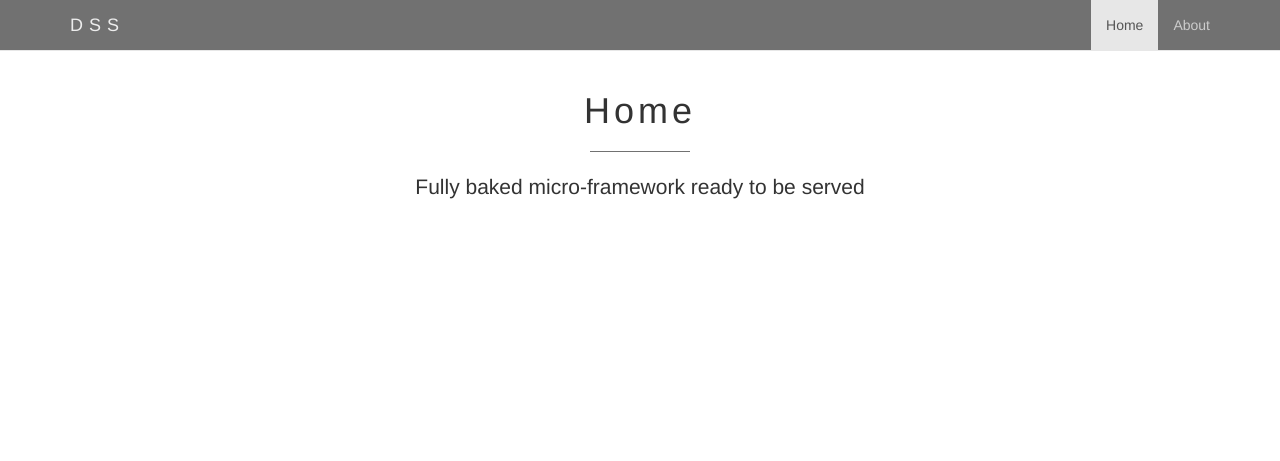
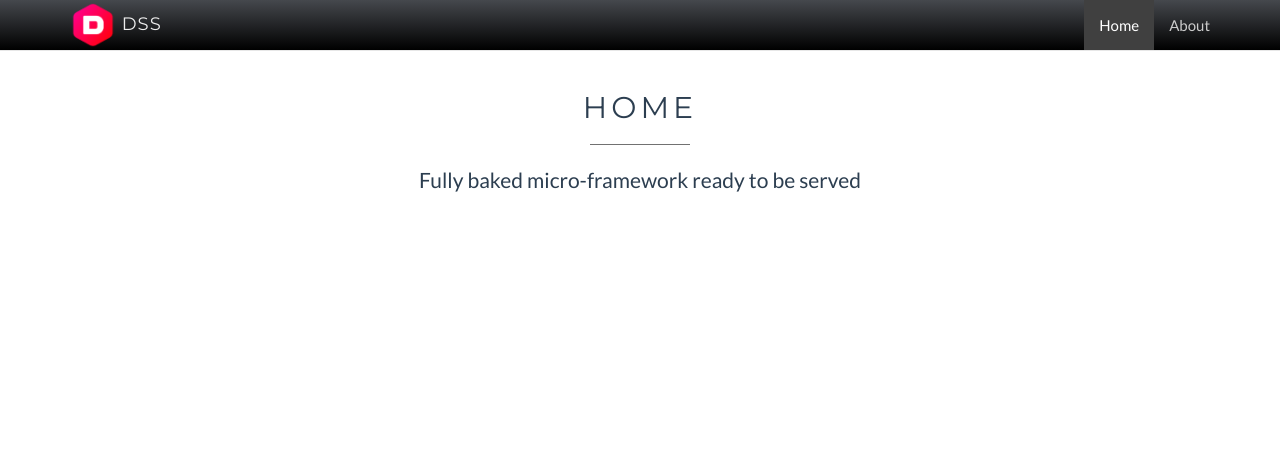
Before and after one commit to stupidlysimple/php, a PHP site: page /home.php in a window 1280 px wide. Shown: the top 461 px of the page. Run offline with PHP 8.4, Linux system fonts and the light colour scheme; some libraries are stand-ins or nearby versions.

Commit message:
Release candidate: version 0.2.0
Changes:
* Interface change
* Moved resources file to /resources
* Added Lato and Monserrat font

```diff
--- a/app/Controller/Hello.php
+++ b/app/Controller/Hello.php
@@ -3,7 +3,7 @@ namespace Controller;
 
 class Hello {
     public function greetWorld(){
-        echo 'Hello world';
+        echo ('Hello world');
     }
 
     public function greetWithName($name){
--- a/css/styling.css
+++ /dev/null
@@ -1,54 +0,0 @@
-.navbar-default {
-    background-color: #717171;
-}
-
-.navbar-top {
-    display: inline;
-}
-
-.navbar-brand {
-		margin: 0;
-}
-
-.navbar-brand > a {
-    text-decoration: none;
-    color: #ededed;
-    letter-spacing: 6px;
-    font-weight: 200;
-}
-
-.navbar-brand > a:hover {
-    color: #fff;
-}
-
-.navbar-default .navbar-nav > li > a {
-    color: #CCC;
-		font-weight: 200;
-}
-
-.navbar-default .navbar-nav > li > a:hover {
-    text-decoration: underline;
-    color: #fff;
-}
-
-h1 {
-    font-weight: 100;
-    letter-spacing: 4px;
-}
-
-hr.separator {
-    max-width: 100px;
-    border-top: 1px solid #717171;
-}
-
-#footer {
-    background: #f5f5f5;
-    width: 100%;
-    padding: 5px;
-    position: absolute;
-    bottom: 0;
-    left: 0;
-    border-top: 1px solid #8e8e8e;
-    text-align: center;
-    font-weight: 200;
-}
--- a/home.php
+++ b/home.php
@@ -9,19 +9,24 @@
 		</title>
 		<meta name="viewport" content="width=device-width, initial-scale=1, maximum-scale=1">
 		<meta name="description" content="A basic template for Bootstrap 3.0">
-		<link href="css/bootstrap.min.css" rel="stylesheet" type="text/css">
+		<link href="https://fonts.googleapis.com/css?family=Lato:400,700,400italic,700italic" rel="stylesheet" type="text/css">
+		<link href="https://fonts.googleapis.com/css?family=Montserrat:400,700" rel="stylesheet" type="text/css">
+		<link href="resources/css/bootstrap.min.css" rel="stylesheet" type="text/css">
 		<!--
 		You can also serve Bootstrap CSS from CDN
 		<link href="https://maxcdn.bootstrapcdn.com/bootstrap/3.3.6/css/bootstrap.min.css" rel="stylesheet" type="text/css">
 		-->
-		<link href="css/styling.css" rel="stylesheet" type="text/css">
+		<link href="resources/css/styling.css" rel="stylesheet" type="text/css">
 	</head>
 	<body>
 		<div class="navbar navbar-default navbar-static-top">
 			<div class="container">
 				<div class="navbar-header">
 					<h1 class="navbar-brand">
-						<a href="#">DSS</a>
+						<a href="#">
+							<img class="logo" src="resources/img/logo.png">
+							<span>DSS</span>
+						</a>
 					</h1>
 				</div>
 				<div class="navbar-top" style="height: 1px;">
@@ -52,8 +57,8 @@
 				Powered by Damn Stupid Simple
 			</div>
 		</div>
-		<script type="javascript" src="js/bootstrap.min.js"></script>
-		<script type="javascript" src="js/jquery.min.js"></script>
+		<script type="javascript" src="resources/js/bootstrap.min.js"></script>
+		<script type="javascript" src="resources/js/jquery.min.js"></script>
 
 		<!--
 		You can also serve Bootstrap and jQuery from CDN
--- /dev/null
+++ b/resources/css/styling.css
@@ -0,0 +1,94 @@
+body {
+    font-family: "Lato","Helvetica Neue",Helvetica,Arial,sans-serif;
+    font-size: 15px;
+    line-height: 1.42857143;
+    color: #2c3e50;
+    background-color: #ffffff;
+}
+
+h1, h2, h3, h4, h5, h6 {
+    display: block;
+    text-transform: uppercase;
+    font-family: Montserrat,"Helvetica Neue",Helvetica,Arial,sans-serif;
+    font-size: 2em;
+    font-weight: 700;
+}
+
+.navbar-default {
+    background: #45484d;
+    background: -moz-linear-gradient(top, #45484d 0%, #000000 100%);
+    background: -webkit-linear-gradient(top, #45484d 0%,#000000 100%);
+    background: linear-gradient(to bottom, #45484d 0%,#000000 100%);
+    filter: progid:DXImageTransform.Microsoft.gradient( startColorstr='#45484d', endColorstr='#000000',GradientType=0 );
+}
+
+.navbar-default .navbar-nav>.active>a, .navbar-default .navbar-nav>.active>a:hover, .navbar-default .navbar-nav>.active>a:focus {
+    color: #fff;
+    background-color: #404040;
+    border: #000;
+}
+
+.navbar-default .navbar-nav>li>a:hover, .navbar-default .navbar-nav>li>a:focus {
+    color: #c5c5c5;
+    background-color: transparent;
+}
+
+.navbar-header {
+    max-height: 42px;
+}
+
+.navbar-top {
+    display: inline;
+}
+
+.logo {
+    max-width: 46px;
+}
+
+.navbar-brand {
+    padding: 2px 15px;
+    margin: 0;
+}
+
+.navbar-brand > a {
+    text-decoration: none;
+    color: #ededed;
+    letter-spacing: 1px;
+    font-weight: 200;
+}
+
+.navbar-brand > a:hover {
+    color: #fff;
+}
+
+.navbar-default .navbar-nav > li > a {
+    color: #CCC;
+		font-weight: 200;
+}
+
+.navbar-default .navbar-nav > li > a:hover {
+    text-decoration: underline;
+    color: #fff;
+}
+
+h1 {
+    font-weight: 100;
+    letter-spacing: 4px;
+}
+
+hr.separator {
+    max-width: 100px;
+    border-top: 1px solid #717171;
+}
+
+#footer {
+    background: #f5f5f5;
+    width: 100%;
+    padding: 5px;
+    position: absolute;
+    bottom: 0;
+    left: 0;
+    border-top: 1px solid #8e8e8e;
+    text-align: center;
+    font-weight: 200;
+}
```
Also changed, not shown: resources/css/bootstrap.min.css (renamed from css/bootstrap.min.css), resources/img/logo.png (added), resources/js/bootstrap.min.js (renamed from js/bootstrap.min.js), resources/js/jquery.min.js (renamed from js/jquery.min.js), 1 other file.
